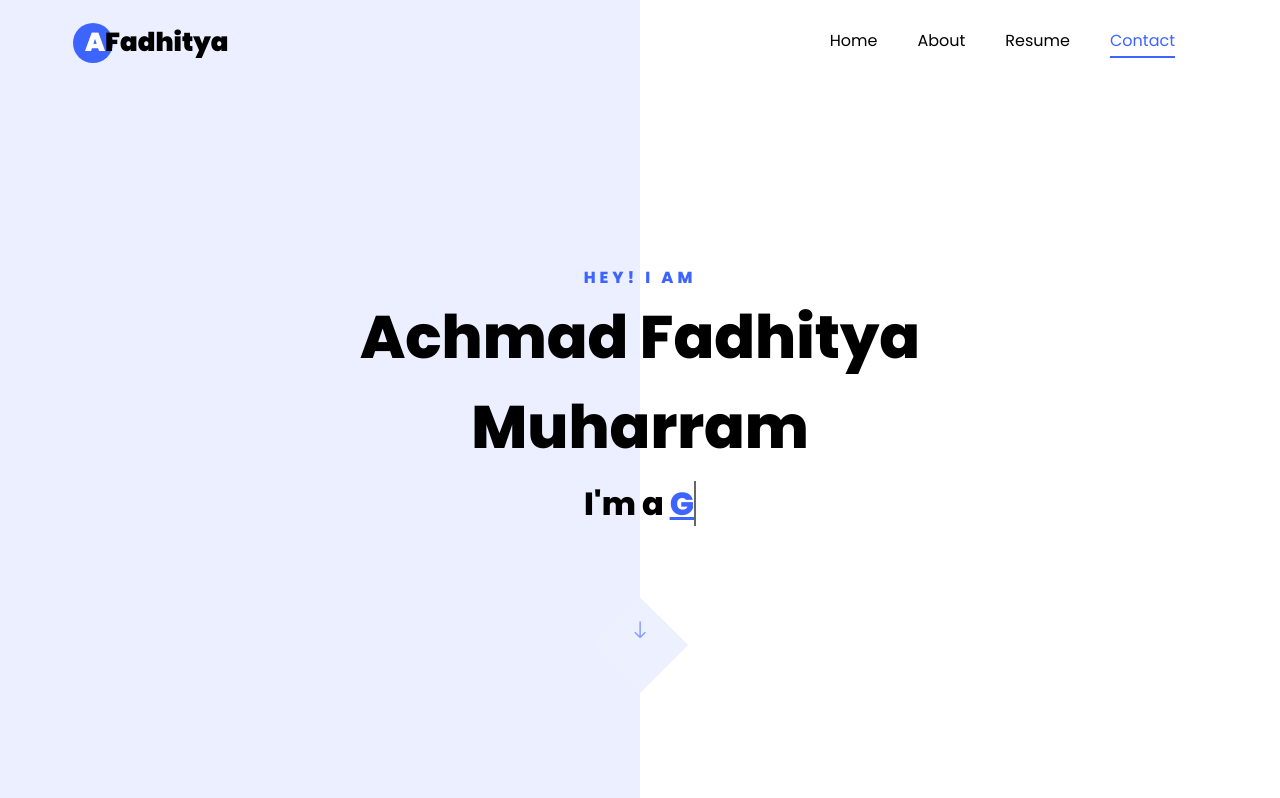
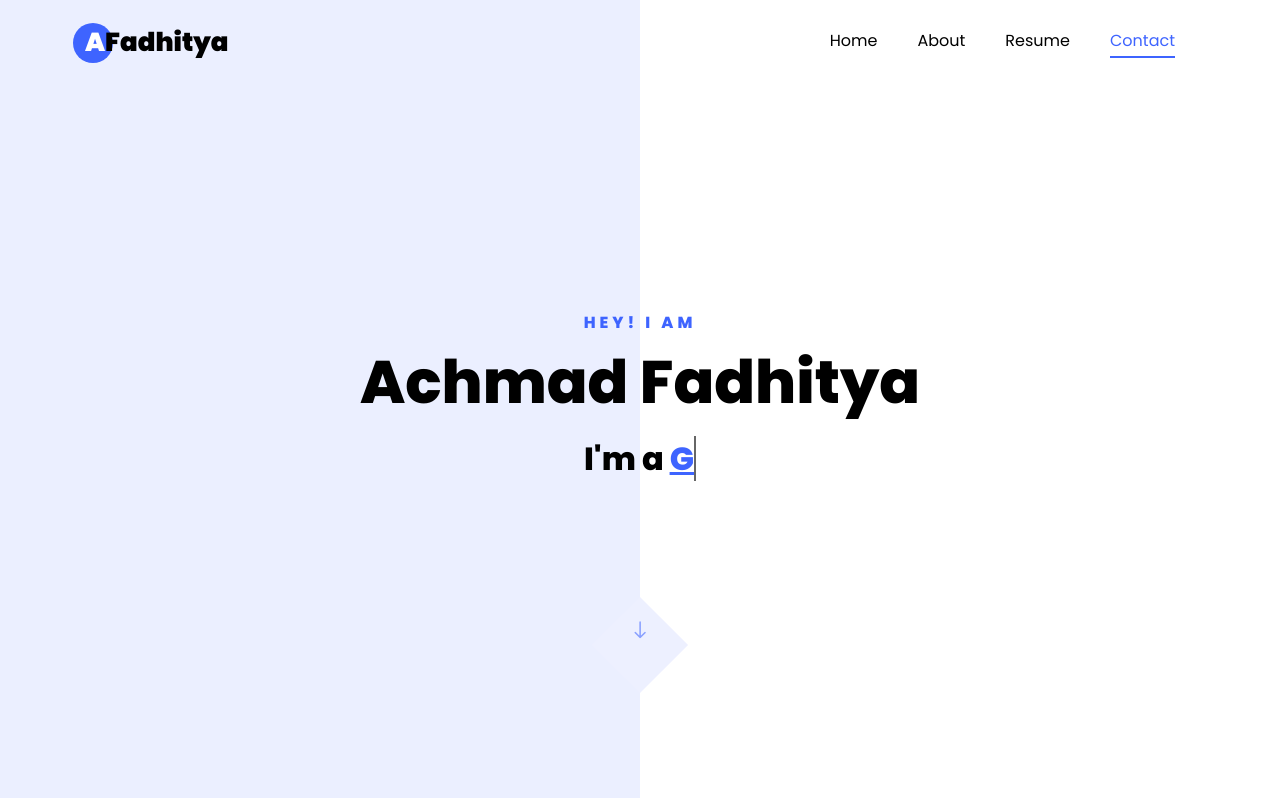
Before and after one commit to afadhitya/personal-landing-page, a plain HTML site: page index.html in a window 1280 px wide. Shown: the top 798 px of the page. Drawn offline with Linux system fonts and the light colour scheme; files whose address does not match are found by name.

Commit message:
Update index.html
Update name

```diff
--- a/index.html
+++ b/index.html
@@ -52,7 +52,7 @@
           <div class="col-lg-8 col-md-6 ftco-animate d-flex align-items-center">
           	<div class="text text-center">
           		<span class="subheading">Hey! I am</span>
-		  				<h1>Achmad Fadhitya Muharram</h1>
+		  				<h1>Achmad Fadhitya</h1>
 			  				<h2>I'm a
 								  <span
 								     class="txt-rotate"
```
